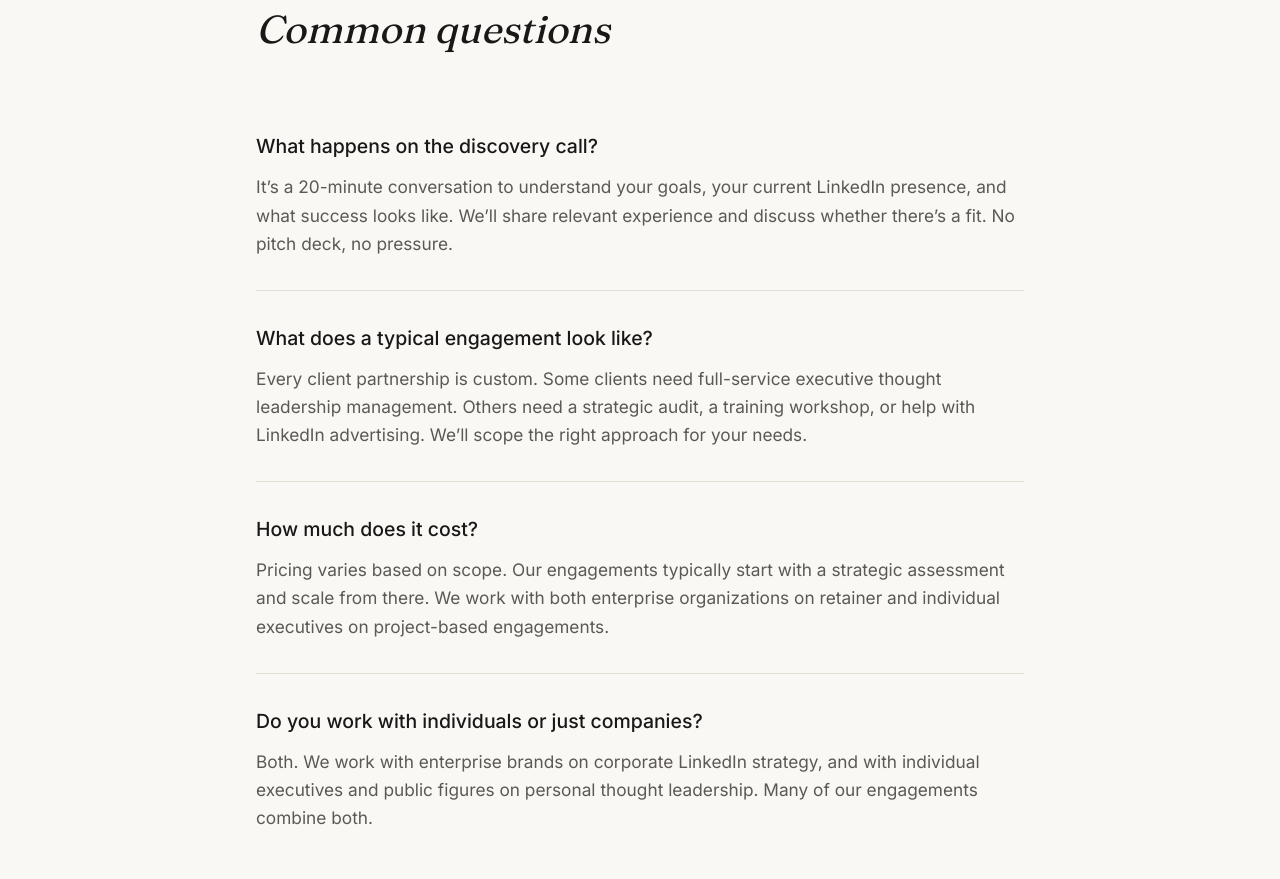
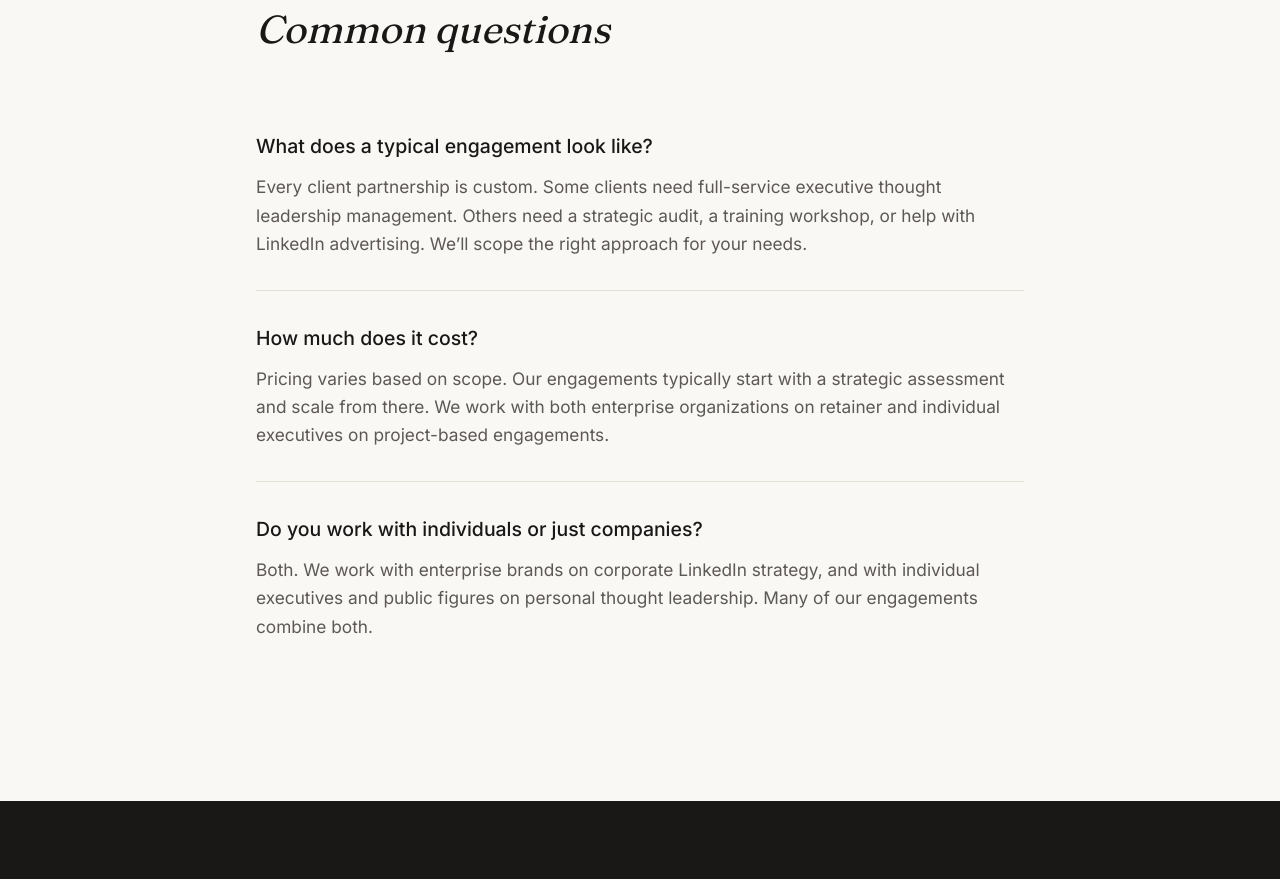
Before and after one commit to walterh1996/HindmanCo, a Next.js app: page /contact in a window 1280 px wide. Shown: the part 1480-2359 px from the top of the page. Built offline with nearby package versions, Linux system fonts and the light colour scheme.

Commit message:
Remove discovery-call FAQ from contact page to match site review
Co-authored-by: walterh1996 <walterh1996@users.noreply.github.com>

```diff
--- a/src/app/contact/page.tsx
+++ b/src/app/contact/page.tsx
@@ -114,20 +114,6 @@ export default function ContactPage() {
               <FadeIn delay={0.05}>
                 <div className="py-8">
                   <h3 className="text-lg font-medium text-foreground mb-3">
-                    What happens on the discovery call?
-                  </h3>
-                  <p className="text-text-secondary leading-relaxed">
-                    It&rsquo;s a 20-minute conversation to understand your
-                    goals, your current LinkedIn presence, and what success
-                    looks like. We&rsquo;ll share relevant experience and
-                    discuss whether there&rsquo;s a fit. No pitch deck, no
-                    pressure.
-                  </p>
-                </div>
-              </FadeIn>
-              <FadeIn delay={0.1}>
-                <div className="py-8">
-                  <h3 className="text-lg font-medium text-foreground mb-3">
                     What does a typical engagement look like?
                   </h3>
                   <p className="text-text-secondary leading-relaxed">
```
